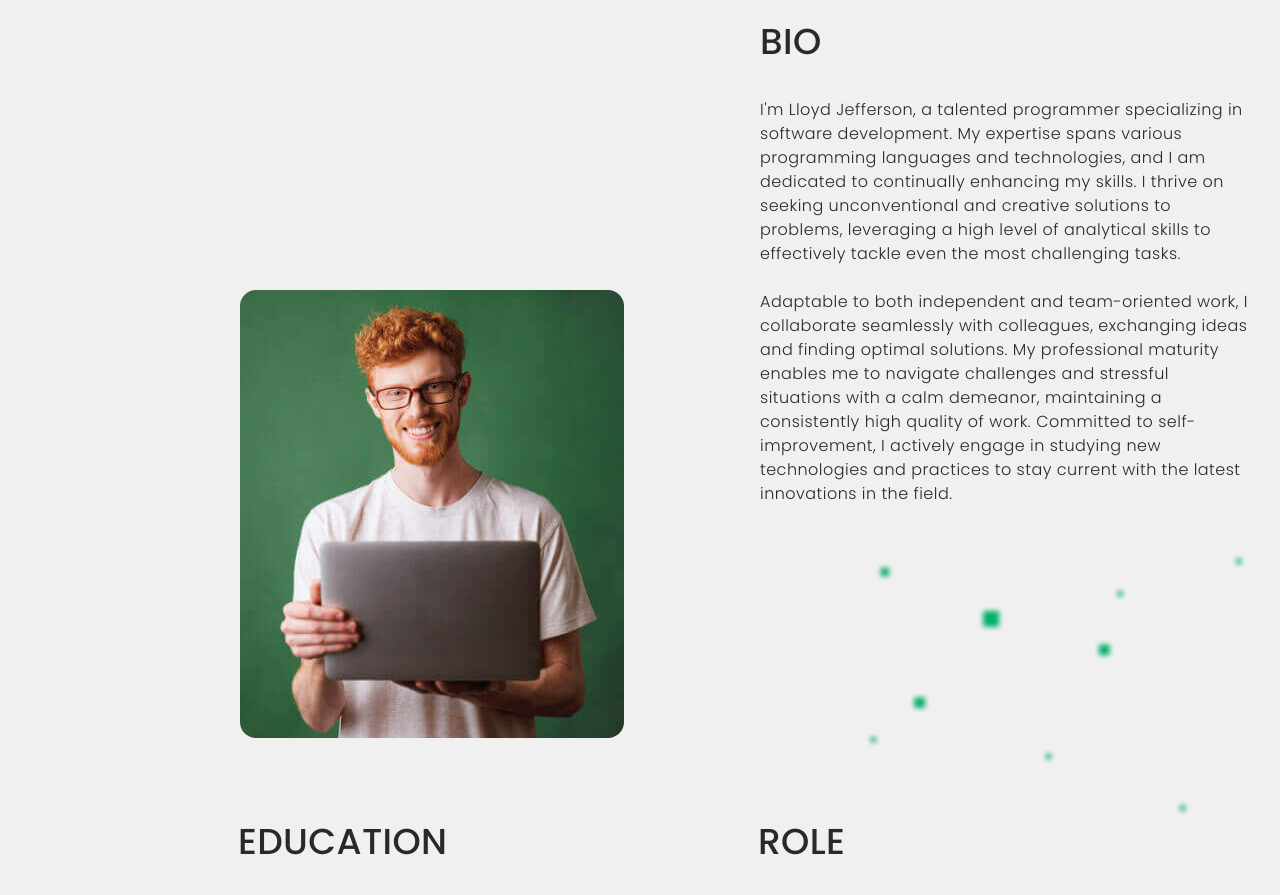
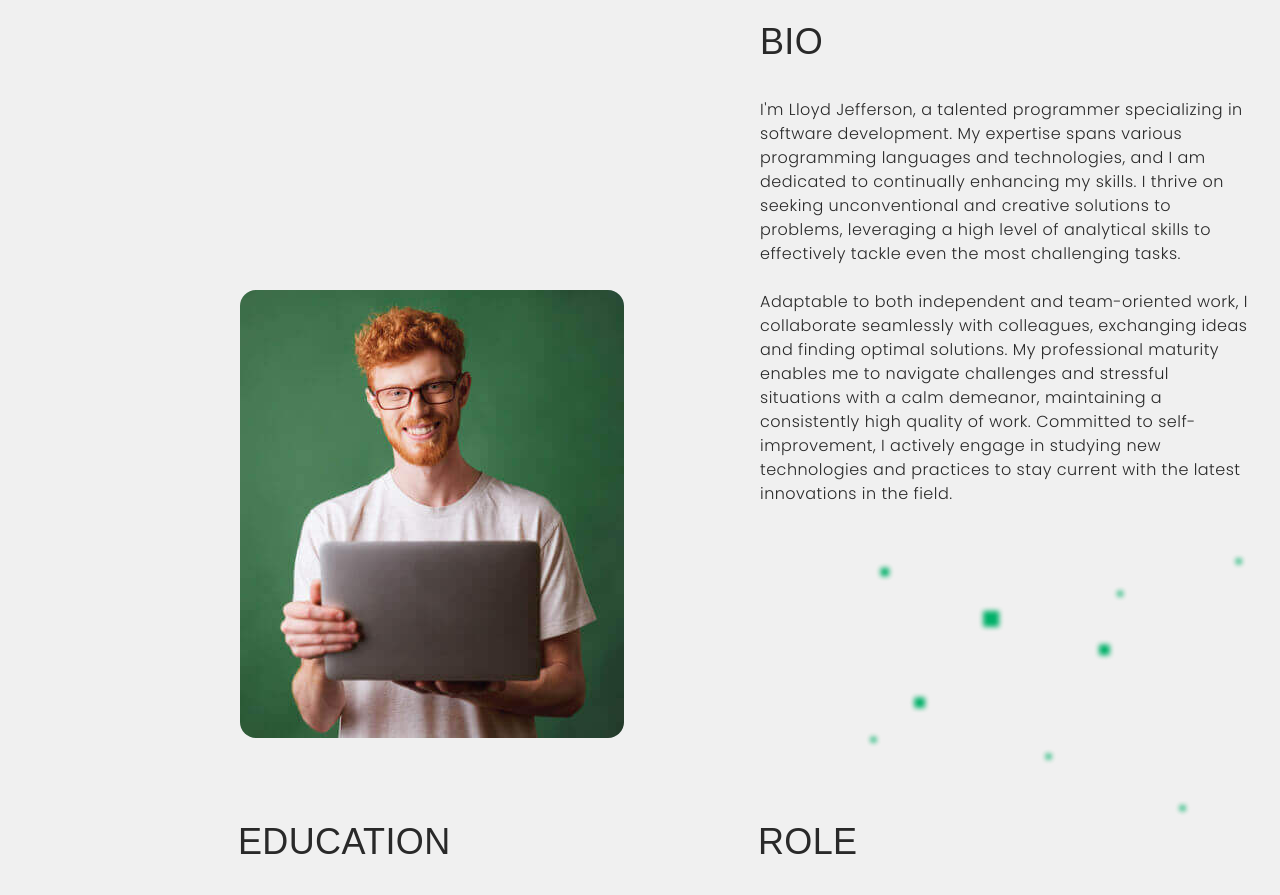
Before and after one commit to GoitStudentsWorks/js_110_olexiy-kireyko, a website built with Vite: page src/index.html in a window 1280 px wide. Shown: the part 1526-2421 px from the top of the page. Built offline with nearby package versions, Linux system fonts and the light colour scheme; no server answers; what accordion-js would draw is missing.

Commit message:
font-family

```diff
--- a/src/css/sections/about-me.css
+++ b/src/css/sections/about-me.css
@@ -12,7 +12,6 @@
 }
 
 .about-me__bio-title {
-  font-family: var(--font-family);
   margin-bottom: 32px;
 }
 
@@ -26,7 +25,6 @@
 }
 
 .about-me__education-title {
-  font-family: var(--font-family);
   margin-bottom: 32px;
 }
 
@@ -41,7 +39,6 @@
 }
 
 .about-me__role-title {
-  font-family: var(--font-family);
   margin-bottom: 32px;
 }
 
```
Also changed, not shown: 1 other file.
